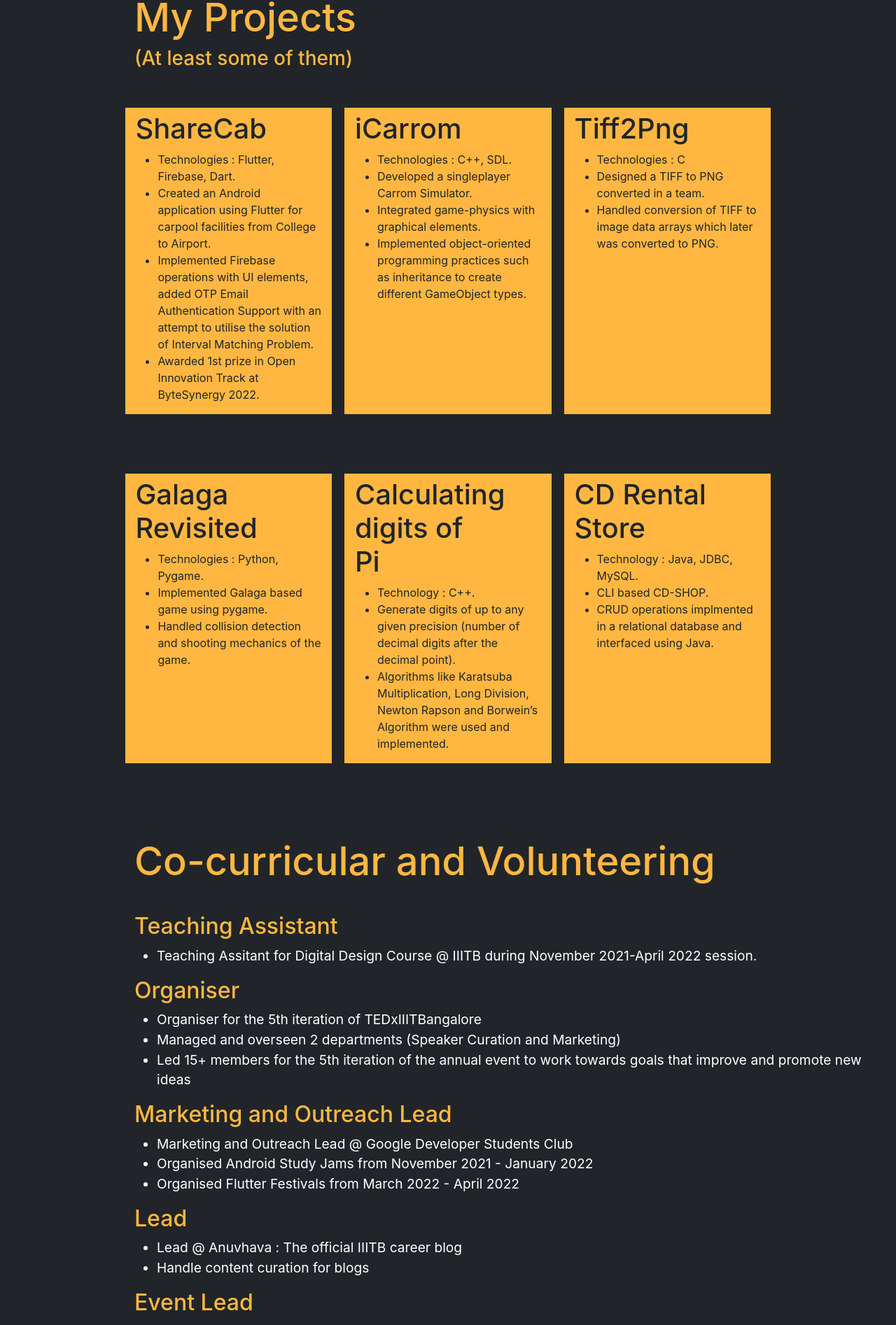
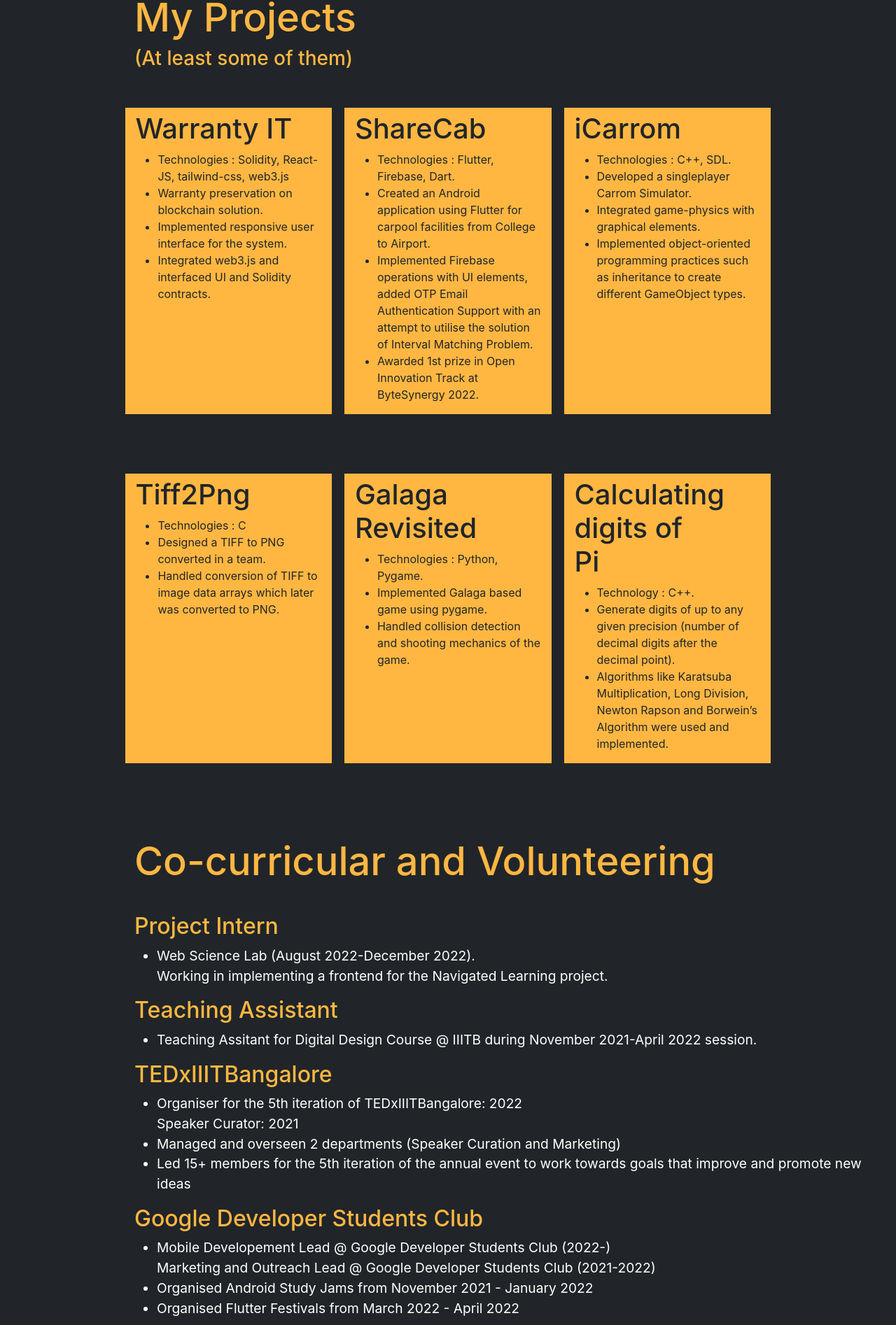
Before and after one commit to MnCSSJ4x/My-Website, a React (Create React App) app: page / in a window 1280 px wide. Shown: the part 1612-3506 px from the top of the page at 70% size. Built offline with nearby package versions, Linux system fonts and the light colour scheme.

Commit message:
update: project-list and bio

```diff
--- a/src/Componenets/Cocurricular.js
+++ b/src/Componenets/Cocurricular.js
@@ -7,24 +7,33 @@ const Cocurricular = () => {
         Co-curricular and Volunteering
       </h1>
       <div className="list">
+        <h2 className="list-heading">Project Intern</h2>
+        <ul className="list-points">
+          <li className="list-items">
+            Web Science Lab (August 2022-December 2022). <br/>
+            Working in implementing a frontend for the Navigated Learning project.
+          </li>
+        </ul>
         <h2 className="list-heading">Teaching Assistant</h2>
         <ul className="list-points">
           <li className="list-items">
             Teaching Assitant for Digital Design Course @ IIITB during November 2021-April 2022 session.
           </li>
         </ul>
-        <h2 className="list-heading">Organiser</h2>
+        <h2 className="list-heading">TEDxIIITBangalore </h2>
         <ul className="list-points">
           <li className="list-items">
-            Organiser for the 5th iteration of TEDxIIITBangalore
+            Organiser for the 5th iteration of TEDxIIITBangalore: 2022 <br/>
+            Speaker Curator: 2021
           </li>
          <li className="list-items"> Managed and overseen 2 departments (Speaker Curation and Marketing)</li>
           <li className="list-items">Led 15+ members for the 5th iteration of the annual event to work towards goals that improve and promote new ideas</li>
         </ul>
-        <h2 className="list-heading">Marketing and Outreach Lead</h2>
+        <h2 className="list-heading">Google Developer Students Club</h2>
         <ul className="list-points">
           <li className="list-items">
-          Marketing and Outreach Lead @ Google Developer Students Club
+          Mobile Developement Lead @ Google Developer Students Club (2022-) <br/>
+          Marketing and Outreach Lead @ Google Developer Students Club (2021-2022)
           </li>
          <li className="list-items"> Organised Android Study Jams from November 2021 - January 2022</li>
           <li className="list-items">Organised Flutter Festivals from March 2022 - April 2022</li>
@@ -32,18 +41,19 @@ const Cocurricular = () => {
         <h2 className="list-heading">Lead</h2>
         <ul className="list-points">
           <li className="list-items">
-          Lead @ Anuvhava : The official IIITB career blog
+          Lead @ Anuvhava 2022 : The official IIITB career blog
           </li>
          <li className="list-items"> Handle content curation for blogs</li>
         </ul>
-        <h2 className="list-heading">Event Lead</h2>
         <ul className="list-points">
           <li className="list-items">
-          Event Lead @ SquareOne
+          Event Lead @ SquareOne 2021
           </li>
          <li className="list-items"> Organised the official induction session for the upcoming batch</li>
           <li className="list-items">Handled event logistic from November to December 2021</li>
         </ul>
+
+
 
 
       </div>
--- a/src/Componenets/Project.js
+++ b/src/Componenets/Project.js
@@ -8,6 +8,29 @@ const Project = () => {
         </h1>
         <h3 className='sub-title'>(At least some of them)</h3>
         <div className="project-grid">
+        <div className="item">
+                        <div className='link-title'>
+                            <h1 className='pro-title'>Warranty IT</h1>
+                            <a href='https://github.com/MnCSSJ4x/WarrantyIT' className='l'><img src={require('../Logos/ghub.svg').default} className='logo'/></a>
+
+                        </div>
+
+                    <p className='pro-desc'>
+                        <ul>
+                            <li>Technologies : Solidity, React-JS, tailwind-css, web3.js</li>
+                            <li>
+                           Warranty preservation on blockchain solution.
+                            </li>
+                            <li>
+                            Implemented responsive user interface for the system.
+                            </li>
+                            <li>
+                            Integrated web3.js and interfaced UI and Solidity contracts.
+                            </li>
+                        </ul>
+                    </p>
+
+            </div>
             <div className="item">
                         <div className='link-title'>
                             <h1 className='pro-title'>ShareCab</h1>
@@ -124,28 +147,6 @@ the solution of Interval Matching Problem.
                     </p>
 
             </div>
-            <div className="item">
-                        <div className='link-title'>
-                            <h1 className='pro-title'>CD Rental Store</h1>
-                            <a href='https://github.com/MnCSSJ4x/CD-Rental' className='l'><img src={require('../Logos/ghub.svg').default} className='logo'/></a>
-
-                        </div>
-
-                    <p className='pro-desc'>
-                       <ul>
-                        <li>
-                            Technology : Java, JDBC, MySQL.
-                        </li>
-                        <li>
-                        CLI based CD-SHOP.
-                        </li>
-                        <li>
-                        CRUD operations implmented in a relational database and interfaced using Java.
-                        </li>
-                       </ul>
-                    </p>
-
-            </div>
         </div>
 
 
```
